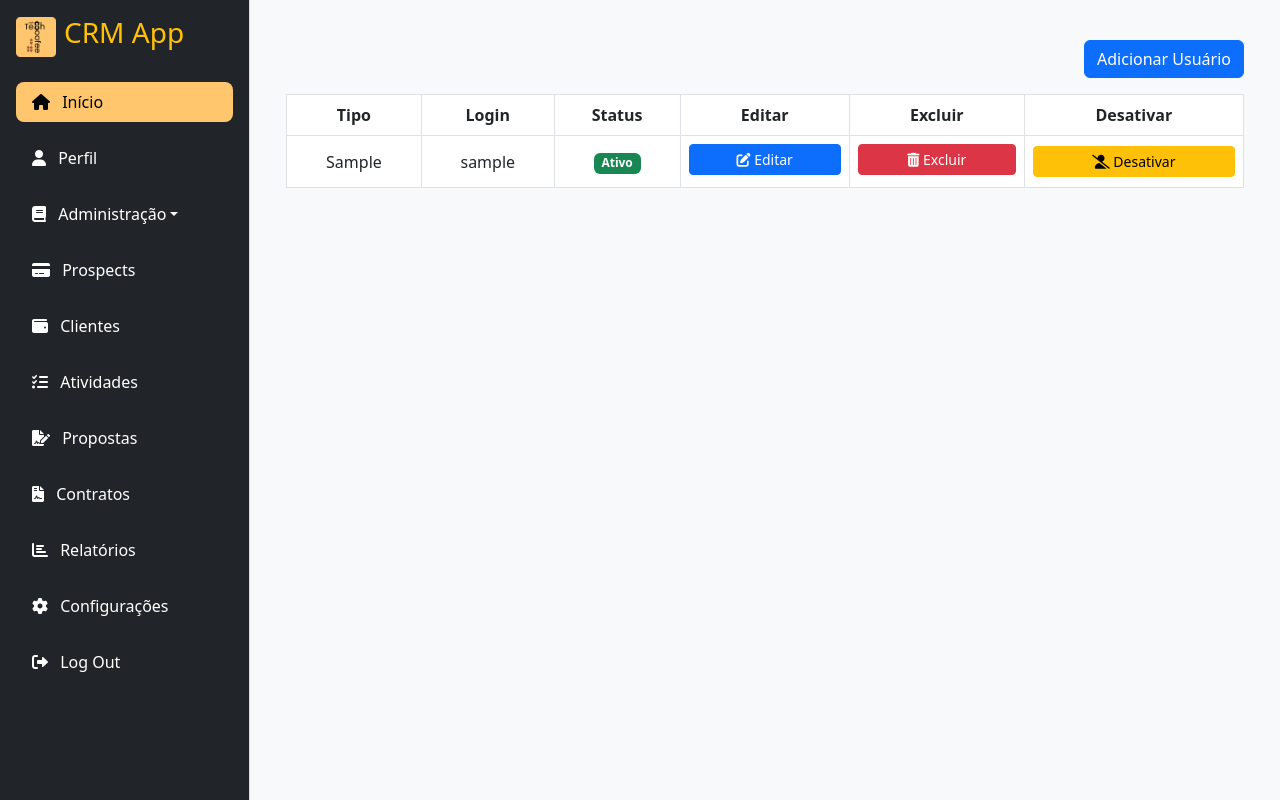
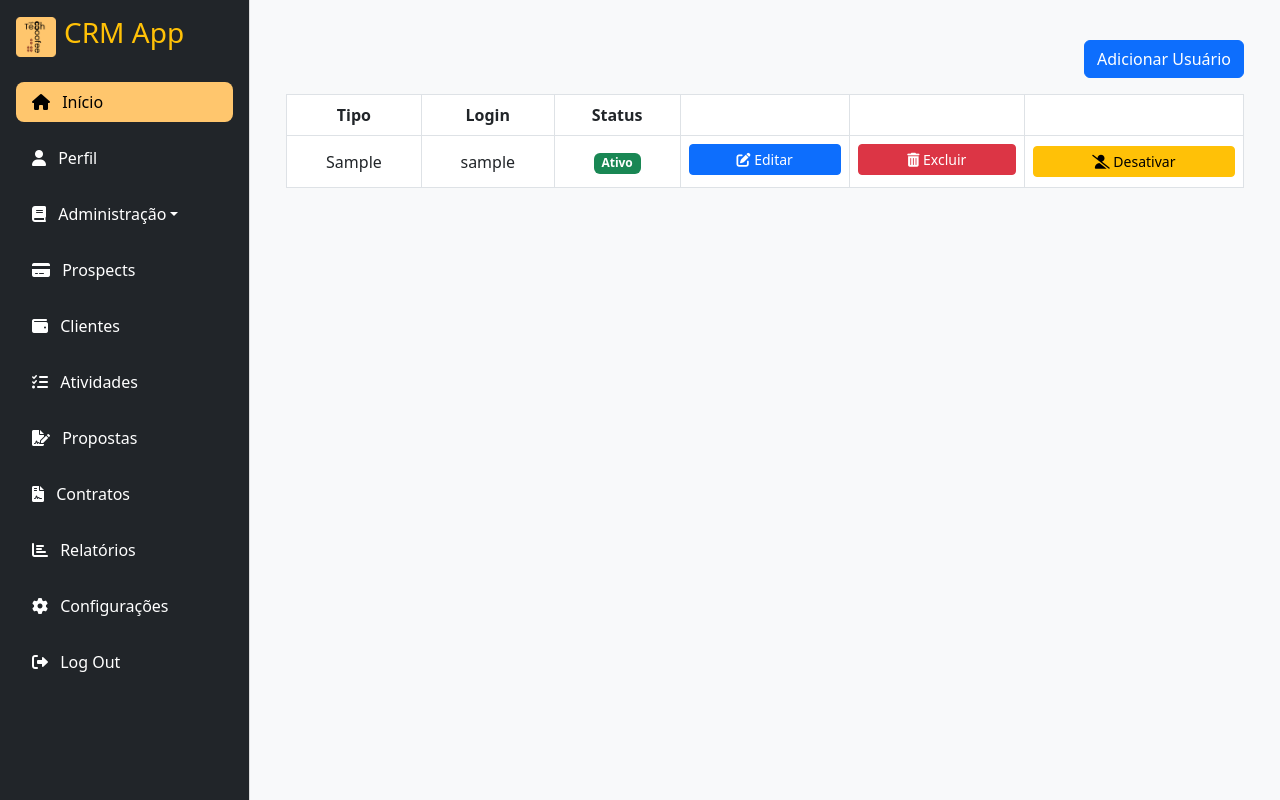
Before and after one commit to Matlima/crm_ultimate, a Flask app: template templates/users/users.html in a window 1280 px wide. Run offline with Flask 3, Linux system fonts and the light colour scheme; the template is opened without the code that fills it: values that come from a table or form of the project are taken from there, others are empty; tables that the repository leaves empty hold one stand-in row (values such as "Sample post"); some libraries are stand-ins or nearby versions.

Commit message:
Refatorando e organizando tabela de usuarios

```diff
--- a/templates/users/users.html
+++ b/templates/users/users.html
@@ -7,7 +7,6 @@
          <a class="btn btn-primary color-alcance" href="{{ url_for('new_user') }}">Adicionar Usuário</a>
       </div>
    </div>
-
    <!-- Responsive Table -->
    <div class="table-responsive">
       <table class="table table-hover table-bordered align-middle text-center">
@@ -16,9 +15,9 @@
                <th>Tipo</th>
                <th>Login</th>
                <th>Status</th>
-                    <th>Editar</th>
-                    <th>Excluir</th>
-                    <th>Desativar</th>
+               <th></th>
+               <th></th>
+               <th></th>
             </tr>
          </thead>
          <tbody>
```
Lines whose indentation alone changed are shown as unchanged.
